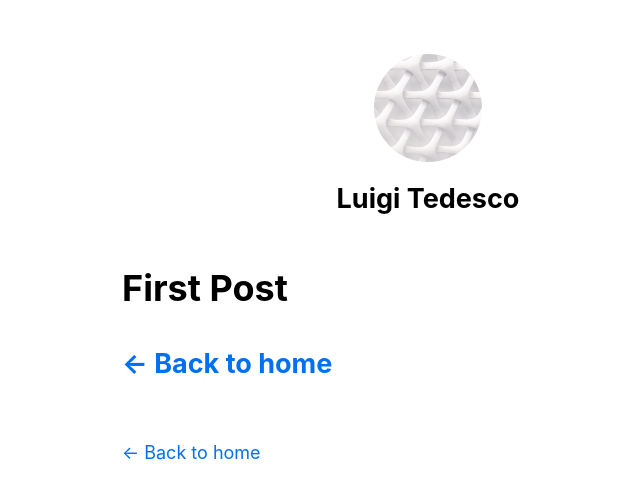
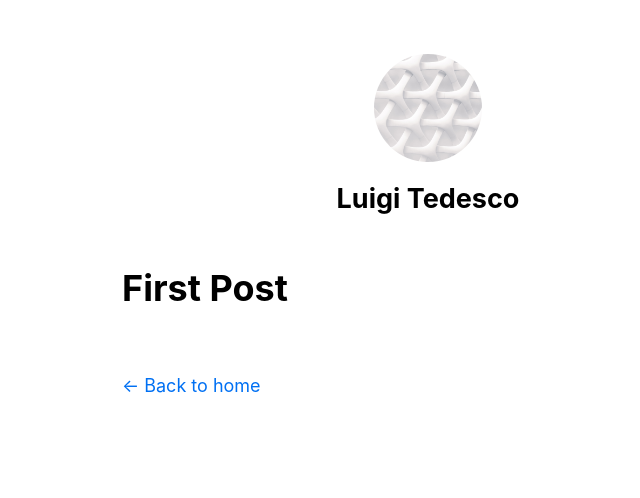
Before and after one commit to led93/nextjs-blog, a Next.js app: page /posts/first-post in a window 1280 px wide. Shown: the top 498 px of the page, without its empty margins (212-852 px from the left). Built offline with nearby package versions, Linux system fonts and the light colour scheme.

Commit message:
removed redundant back to home link

```diff
--- a/pages/posts/first-post.js
+++ b/pages/posts/first-post.js
@@ -10,9 +10,6 @@ const FirstPost = () => {
         <title>First Post</title>
       </Head>
       <h1>First Post</h1>
-      <h2>
-        <Link href="/">← Back to home</Link>
-      </h2>
     </Layout>
   );
 };
```
